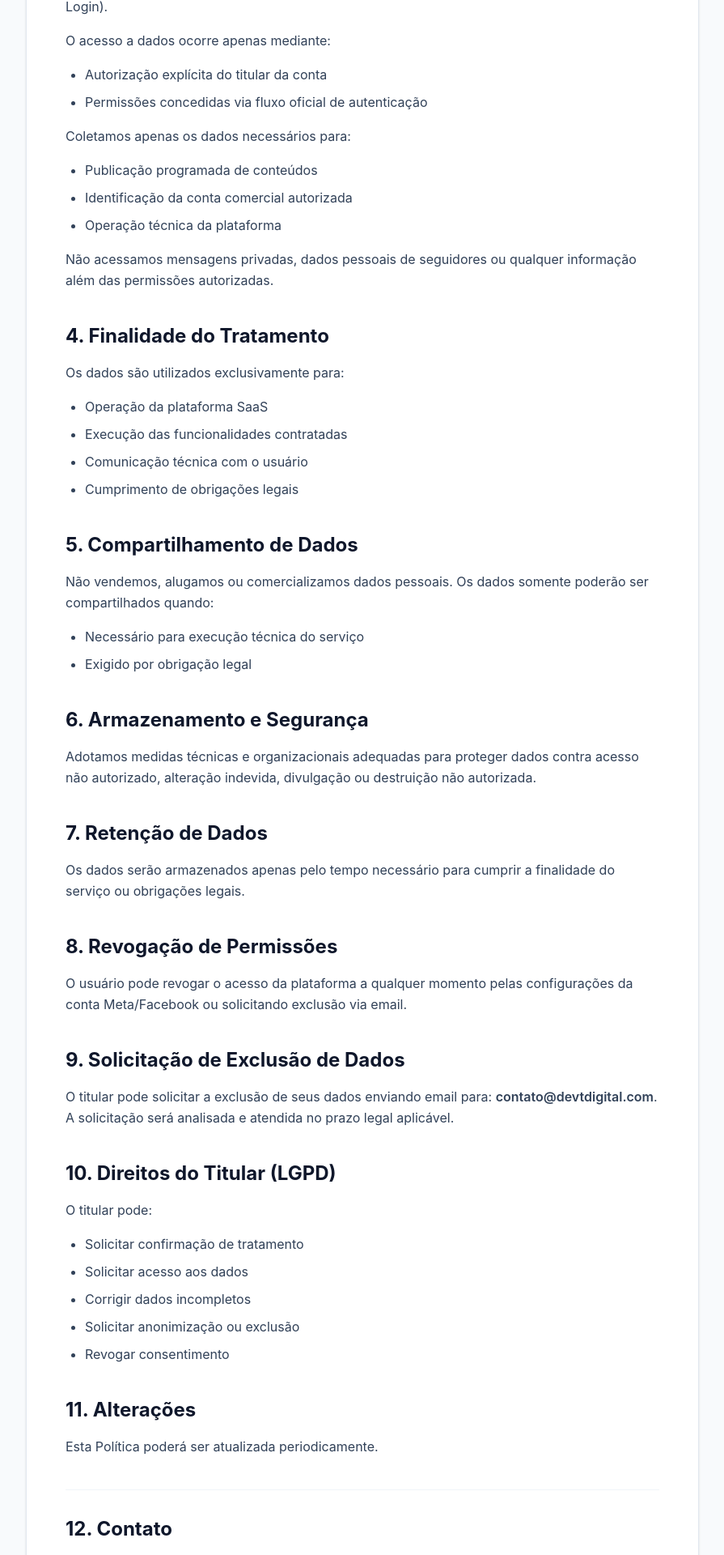
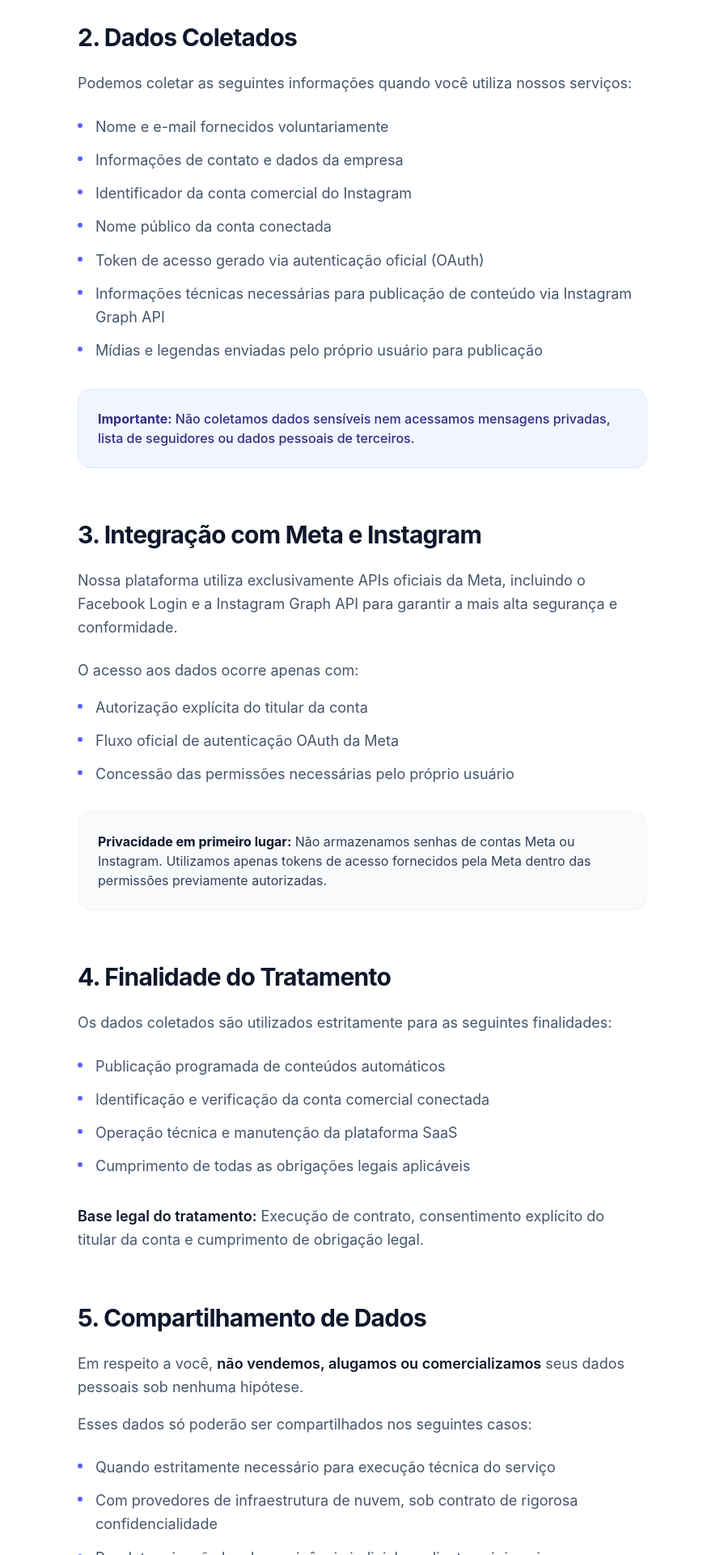
Before and after one commit to thiagoleites/dvt-emp, a Nuxt app: page /privacidade in a window 1280 px wide. Shown: the part 880-2800 px from the top of the page at 81% size, without its empty margins (192-1087 px from the left). Built offline with nearby package versions, Linux system fonts and the light colour scheme.

Commit message:
feat: Implement a redesigned privacy policy page with updated content and improved structure.

```diff
--- a/app/assets/css/main.css
+++ b/app/assets/css/main.css
@@ -1,5 +1,5 @@
+@import url('https://fonts.googleapis.com/css2?family=Figtree:ital,wght@0,300..900;1,300..900&display=swap');
 @import "tailwindcss";
-@import url('https://fonts.googleapis.com/css2?family=Figtree:ital,wght@0,300..900;1,300..900&display=swap');
 
 html {
     scroll-behavior: smooth;
--- a/app/pages/privacidade.vue
+++ b/app/pages/privacidade.vue
@@ -1,130 +1,250 @@
 <script setup lang="ts">
-import { ref } from 'vue'
+import { computed } from 'vue'
 
-const currentYear = ref(new Date().getFullYear())
+const currentYear = computed(() => new Date().getFullYear())
+
+const lastUpdated = 'Fevereiro de 2026'
 </script>
 
 <template>
-  <div class="min-h-screen bg-slate-50 font-sans selection:bg-slate-200">
+  <div class="min-h-screen bg-white font-sans selection:bg-indigo-100 selection:text-indigo-900">
     <Header />
-    <main class="pt-32 pb-24">
-      <div class="max-w-4xl mx-auto px-4 sm:px-6 lg:px-8">
-        <div
+
+    <!-- Hero Header -->
+    <header class="pt-32 pb-16 md:pt-40 md:pb-24 bg-slate-50 border-b border-slate-100">
+      <div class="max-w-3xl mx-auto px-4 sm:px-6 lg:px-8 text-center text-balance">
+        <div v-motion :initial="{ opacity: 0, y: 20 }" :enter="{ opacity: 1, y: 0 }" :transition="{ duration: 500 }">
+          <p class="inline-flex items-center rounded-full px-4 py-1.5 text-sm font-medium text-indigo-600 bg-indigo-50 ring-1 ring-inset ring-indigo-600/10 mb-6">
+            Termos & Políticas
+          </p>
+          <h1 class="text-4xl sm:text-5xl lg:text-6xl font-extrabold text-slate-900 tracking-tight mb-6 mt-2 leading-[1.1]">
+            Nossa Política de<br class="hidden sm:block" /> Privacidade
+          </h1>
+          <p class="text-lg sm:text-xl text-slate-500 leading-relaxed max-w-2xl mx-auto">
+            Transparência e compromisso com a segurança dos seus dados na Devt Digital.
+          </p>
+        </div>
+      </div>
+    </header>
+
+    <!-- Main Content -->
+    <main class="py-16 md:py-24">
+      <div class="max-w-3xl mx-auto px-4 sm:px-6 lg:px-8">
+        <article
           v-motion
           :initial="{ opacity: 0, y: 20 }"
           :enter="{ opacity: 1, y: 0 }"
-          :transition="{ duration: 500 }"
-          class="bg-white rounded-3xl p-8 sm:p-12 shadow-sm border border-slate-200"
+          :transition="{ duration: 700, delay: 100 }"
+          class="space-y-16 text-slate-600 text-lg sm:text-[1.125rem] leading-relaxed"
         >
-          <div class="mb-12">
-            <h1 class="text-4xl font-extrabold text-slate-900 tracking-tight mb-4">Política de Privacidade</h1>
-            <p class="text-xl text-slate-500 font-medium">Devt Digital – Plataforma SaaS</p>
-          </div>
-
-          <div class="space-y-10 text-slate-700 leading-relaxed">
+          <!-- Sections here -->
           <section>
-              <h2 class="text-2xl font-bold text-slate-900 mb-4">1. Introdução</h2>
-              <p>A Devt Digital é uma empresa de tecnologia responsável pelo desenvolvimento de plataformas SaaS. Esta Política explica como coletamos, utilizamos e protegemos dados pessoais, em conformidade com a Lei Geral de Proteção de Dados (Lei nº 13.709/2018 – LGPD) e com as diretrizes da Meta Platform Policy.</p>
+            <h2 class="text-2xl sm:text-3xl font-bold text-slate-900 mb-6 tracking-tight">1. Introdução</h2>
+            <p>
+              A Devt Digital é uma empresa de tecnologia responsável pelo desenvolvimento de plataformas SaaS
+              (Software como Serviço). Esta Política de Privacidade descreve como coletamos, utilizamos e
+              protegemos dados pessoais, em conformidade com a <strong class="font-semibold text-slate-900">Lei Geral de Proteção de Dados</strong> (Lei nº 13.709/2018 – LGPD)
+              e com a Meta Platform Policy.
+            </p>
           </section>
 
           <section>
-              <h2 class="text-2xl font-bold text-slate-900 mb-4">2. Dados Coletados</h2>
-              <p>Podemos coletar:</p>
-              <ul class="list-disc pl-6 mt-4 space-y-2">
-                <li>Nome e email fornecidos voluntariamente</li>
-                <li>Informações de contato</li>
-                <li>Dados técnicos necessários para autenticação via APIs oficiais</li>
-                <li>Dados da conta comercial autorizada, quando integrados via Instagram Graph API</li>
+            <h2 class="text-2xl sm:text-3xl font-bold text-slate-900 mb-6 tracking-tight">2. Dados Coletados</h2>
+            <p class="mb-4">Podemos coletar as seguintes informações quando você utiliza nossos serviços:</p>
+            <ul class="space-y-3 mt-6">
+              <li class="flex items-start">
+                <span class="flex-shrink-0 w-1.5 h-1.5 rounded-full bg-indigo-500 mt-2.5 mr-4"></span>
+                <span>Nome e e-mail fornecidos voluntariamente</span>
+              </li>
+              <li class="flex items-start">
+                <span class="flex-shrink-0 w-1.5 h-1.5 rounded-full bg-indigo-500 mt-2.5 mr-4"></span>
+                <span>Informações de contato e dados da empresa</span>
+              </li>
+              <li class="flex items-start">
+                <span class="flex-shrink-0 w-1.5 h-1.5 rounded-full bg-indigo-500 mt-2.5 mr-4"></span>
+                <span>Identificador da conta comercial do Instagram</span>
+              </li>
+              <li class="flex items-start">
+                <span class="flex-shrink-0 w-1.5 h-1.5 rounded-full bg-indigo-500 mt-2.5 mr-4"></span>
+                <span>Nome público da conta conectada</span>
+              </li>
+              <li class="flex items-start">
+                <span class="flex-shrink-0 w-1.5 h-1.5 rounded-full bg-indigo-500 mt-2.5 mr-4"></span>
+                <span>Token de acesso gerado via autenticação oficial (OAuth)</span>
+              </li>
+              <li class="flex items-start">
+                <span class="flex-shrink-0 w-1.5 h-1.5 rounded-full bg-indigo-500 mt-2.5 mr-4"></span>
+                <span>Informações técnicas necessárias para publicação de conteúdo via Instagram Graph API</span>
+              </li>
+              <li class="flex items-start">
+                <span class="flex-shrink-0 w-1.5 h-1.5 rounded-full bg-indigo-500 mt-2.5 mr-4"></span>
+                <span>Mídias e legendas enviadas pelo próprio usuário para publicação</span>
+              </li>
             </ul>
-              <p class="mt-4">Não coletamos dados sensíveis sem consentimento explícito.</p>
+            <div class="mt-8 bg-indigo-50/80 rounded-2xl p-6 border border-indigo-100">
+              <p class="text-indigo-900 m-0 font-medium text-base">
+                <strong class="font-bold">Importante:</strong> Não coletamos dados sensíveis nem acessamos mensagens privadas, lista de seguidores ou dados pessoais de terceiros.
+              </p>
+            </div>
           </section>
 
           <section>
-              <h2 class="text-2xl font-bold text-slate-900 mb-4">3. Integração com Meta e Instagram</h2>
-              <p>Nossa plataforma utiliza exclusivamente APIs oficiais da Meta (Instagram Graph API e Facebook Login).</p>
-              <p class="mt-4">O acesso a dados ocorre apenas mediante:</p>
-              <ul class="list-disc pl-6 mt-4 space-y-2">
-                <li>Autorização explícita do titular da conta</li>
-                <li>Permissões concedidas via fluxo oficial de autenticação</li>
+            <h2 class="text-2xl sm:text-3xl font-bold text-slate-900 mb-6 tracking-tight">3. Integração com Meta e Instagram</h2>
+            <p class="mb-6">
+              Nossa plataforma utiliza exclusivamente APIs oficiais da Meta, incluindo o Facebook Login e a Instagram Graph API para garantir a mais alta segurança e conformidade.
+            </p>
+            <p class="mb-4">O acesso aos dados ocorre apenas com:</p>
+            <ul class="space-y-3 mt-4">
+              <li class="flex items-start">
+                <span class="flex-shrink-0 w-1.5 h-1.5 rounded-full bg-indigo-500 mt-2.5 mr-4"></span>
+                <span>Autorização explícita do titular da conta</span>
+              </li>
+              <li class="flex items-start">
+                <span class="flex-shrink-0 w-1.5 h-1.5 rounded-full bg-indigo-500 mt-2.5 mr-4"></span>
+                <span>Fluxo oficial de autenticação OAuth da Meta</span>
+              </li>
+              <li class="flex items-start">
+                <span class="flex-shrink-0 w-1.5 h-1.5 rounded-full bg-indigo-500 mt-2.5 mr-4"></span>
+                <span>Concessão das permissões necessárias pelo próprio usuário</span>
+              </li>
             </ul>
-              <p class="mt-4">Coletamos apenas os dados necessários para:</p>
-              <ul class="list-disc pl-6 mt-4 space-y-2">
-                <li>Publicação programada de conteúdos</li>
-                <li>Identificação da conta comercial autorizada</li>
-                <li>Operação técnica da plataforma</li>
-              </ul>
-              <p class="mt-4">Não acessamos mensagens privadas, dados pessoais de seguidores ou qualquer informação além das permissões autorizadas.</p>
+            <div class="mt-8 p-6 rounded-2xl bg-slate-50 border border-slate-100 text-slate-700">
+              <p class="m-0 text-base">
+                <strong class="font-bold text-slate-900">Privacidade em primeiro lugar:</strong> Não armazenamos senhas de contas Meta ou Instagram. Utilizamos apenas tokens de acesso fornecidos pela Meta
+                dentro das permissões previamente autorizadas.
+              </p>
+            </div>
           </section>
 
           <section>
-              <h2 class="text-2xl font-bold text-slate-900 mb-4">4. Finalidade do Tratamento</h2>
-              <p>Os dados são utilizados exclusivamente para:</p>
-              <ul class="list-disc pl-6 mt-4 space-y-2">
-                <li>Operação da plataforma SaaS</li>
-                <li>Execução das funcionalidades contratadas</li>
-                <li>Comunicação técnica com o usuário</li>
-                <li>Cumprimento de obrigações legais</li>
+            <h2 class="text-2xl sm:text-3xl font-bold text-slate-900 mb-6 tracking-tight">4. Finalidade do Tratamento</h2>
+            <p class="mb-4">Os dados coletados são utilizados estritamente para as seguintes finalidades:</p>
+            <ul class="space-y-3 mt-6">
+              <li class="flex items-start">
+                <span class="flex-shrink-0 w-1.5 h-1.5 rounded-full bg-indigo-500 mt-2.5 mr-4"></span>
+                <span>Publicação programada de conteúdos automáticos</span>
+              </li>
+              <li class="flex items-start">
+                <span class="flex-shrink-0 w-1.5 h-1.5 rounded-full bg-indigo-500 mt-2.5 mr-4"></span>
+                <span>Identificação e verificação da conta comercial conectada</span>
+              </li>
+              <li class="flex items-start">
+                <span class="flex-shrink-0 w-1.5 h-1.5 rounded-full bg-indigo-500 mt-2.5 mr-4"></span>
+                <span>Operação técnica e manutenção da plataforma SaaS</span>
+              </li>
+              <li class="flex items-start">
+                <span class="flex-shrink-0 w-1.5 h-1.5 rounded-full bg-indigo-500 mt-2.5 mr-4"></span>
+                <span>Cumprimento de todas as obrigações legais aplicáveis</span>
+              </li>
+            </ul>
+            <p class="mt-8">
+              <strong class="font-semibold text-slate-900">Base legal do tratamento:</strong>
+              Execução de contrato, consentimento explícito do titular da conta e cumprimento de obrigação legal.
+            </p>
+          </section>
+
+          <section>
+            <h2 class="text-2xl sm:text-3xl font-bold text-slate-900 mb-6 tracking-tight">5. Compartilhamento de Dados</h2>
+            <p>Em respeito a você, <strong class="font-semibold text-slate-900">não vendemos, alugamos ou comercializamos</strong> seus dados pessoais sob nenhuma hipótese.</p>
+            <p class="mt-4 mb-4">Esses dados só poderão ser compartilhados nos seguintes casos:</p>
+            <ul class="space-y-3 mt-6">
+              <li class="flex items-start">
+                <span class="flex-shrink-0 w-1.5 h-1.5 rounded-full bg-indigo-500 mt-2.5 mr-4"></span>
+                <span>Quando estritamente necessário para execução técnica do serviço</span>
+              </li>
+              <li class="flex items-start">
+                <span class="flex-shrink-0 w-1.5 h-1.5 rounded-full bg-indigo-500 mt-2.5 mr-4"></span>
+                <span>Com provedores de infraestrutura de nuvem, sob contrato de rigorosa confidencialidade</span>
+              </li>
+              <li class="flex items-start">
+                <span class="flex-shrink-0 w-1.5 h-1.5 rounded-full bg-indigo-500 mt-2.5 mr-4"></span>
+                <span>Por determinação legal ou exigência judicial, mediante prévio aviso</span>
+              </li>
             </ul>
           </section>
 
           <section>
-              <h2 class="text-2xl font-bold text-slate-900 mb-4">5. Compartilhamento de Dados</h2>
-              <p>Não vendemos, alugamos ou comercializamos dados pessoais. Os dados somente poderão ser compartilhados quando:</p>
-              <ul class="list-disc pl-6 mt-4 space-y-2">
-                <li>Necessário para execução técnica do serviço</li>
-                <li>Exigido por obrigação legal</li>
+            <h2 class="text-2xl sm:text-3xl font-bold text-slate-900 mb-6 tracking-tight">6. Armazenamento e Segurança</h2>
+            <p>
+              Adotamos medidas técnicas e organizacionais avançadas para proteger dados contra acessos não autorizados,
+              alterações indevidas ou divulgação ilícita, mantendo seus dados protegidos no mais alto nível de segurança do setor.
+            </p>
+          </section>
+
+          <section>
+            <h2 class="text-2xl sm:text-3xl font-bold text-slate-900 mb-6 tracking-tight">7. Retenção de Dados</h2>
+            <p>
+              Os dados são armazenados localmente de forma criptografada apenas pelo período estritamente necessário para execução do serviço ou cumprimento das nossas obrigações legais.
+            </p>
+          </section>
+
+          <section>
+            <h2 class="text-2xl sm:text-3xl font-bold text-slate-900 mb-6 tracking-tight">8. Revogação de Permissões</h2>
+            <p>
+              Você detém sempre o controle. O usuário pode revogar o acesso da nossa plataforma a qualquer momento, acessando as configurações da sua própria conta Meta/Facebook
+              (na central de aplicativos conectados).
+            </p>
+          </section>
+
+          <section>
+            <h2 class="text-2xl sm:text-3xl font-bold text-slate-900 mb-6 tracking-tight">9. Exclusão de Dados</h2>
+            <p>
+              O titular pode solicitar a exclusão total de seus dados enviando um e-mail direto para nossa equipe:
+              <a href="mailto:contato@devt.com.br" class="font-semibold text-indigo-600 hover:text-indigo-700 underline underline-offset-4 decoration-indigo-200 hover:decoration-indigo-600 transition-colors">contato@devt.com.br</a>.
+              Após a solicitação formal, todos os dados ativos serão permanentemente removidos em prazo legal e o titular receberá confirmação oficial da exclusão.
+            </p>
+          </section>
+
+          <section>
+            <h2 class="text-2xl sm:text-3xl font-bold text-slate-900 mb-6 tracking-tight">10. Direitos do Titular (LGPD)</h2>
+            <p class="mb-4">O titular tem total direito para solicitar:</p>
+            <ul class="space-y-3 mt-6">
+              <li class="flex items-start">
+                <span class="flex-shrink-0 w-1.5 h-1.5 rounded-full bg-indigo-500 mt-2.5 mr-4"></span>
+                <span>Confirmação da existência de tratamento dos dados</span>
+              </li>
+              <li class="flex items-start">
+                <span class="flex-shrink-0 w-1.5 h-1.5 rounded-full bg-indigo-500 mt-2.5 mr-4"></span>
+                <span>Acesso limpo e claro a todos dados registrados</span>
+              </li>
+              <li class="flex items-start">
+                <span class="flex-shrink-0 w-1.5 h-1.5 rounded-full bg-indigo-500 mt-2.5 mr-4"></span>
+                <span>Correção de dados incompletos ou mal formatados</span>
+              </li>
+              <li class="flex items-start">
+                <span class="flex-shrink-0 w-1.5 h-1.5 rounded-full bg-indigo-500 mt-2.5 mr-4"></span>
+                <span>Anonimização ou exclusão imediata de informações</span>
+              </li>
+              <li class="flex items-start">
+                <span class="flex-shrink-0 w-1.5 h-1.5 rounded-full bg-indigo-500 mt-2.5 mr-4"></span>
+                <span>Revogação oficial e definitiva do consentimento de uso</span>
+              </li>
             </ul>
           </section>
 
           <section>
-              <h2 class="text-2xl font-bold text-slate-900 mb-4">6. Armazenamento e Segurança</h2>
-              <p>Adotamos medidas técnicas e organizacionais adequadas para proteger dados contra acesso não autorizado, alteração indevida, divulgação ou destruição não autorizada.</p>
+            <h2 class="text-2xl sm:text-3xl font-bold text-slate-900 mb-6 tracking-tight">11. Alterações</h2>
+            <p>Esta Política de Privacidade poderá ser atualizada periodicamente para refletir mudanças tecnológicas ou diretivas legais. Manteremos você informado.</p>
           </section>
 
-            <section>
-              <h2 class="text-2xl font-bold text-slate-900 mb-4">7. Retenção de Dados</h2>
-              <p>Os dados serão armazenados apenas pelo tempo necessário para cumprir a finalidade do serviço ou obrigações legais.</p>
-            </section>
-
-            <section>
-              <h2 class="text-2xl font-bold text-slate-900 mb-4">8. Revogação de Permissões</h2>
-              <p>O usuário pode revogar o acesso da plataforma a qualquer momento pelas configurações da conta Meta/Facebook ou solicitando exclusão via email.</p>
-            </section>
-
-            <section>
-              <h2 class="text-2xl font-bold text-slate-900 mb-4">9. Solicitação de Exclusão de Dados</h2>
-              <p>O titular pode solicitar a exclusão de seus dados enviando email para: <span class="font-semibold">contato@devtdigital.com</span>. A solicitação será analisada e atendida no prazo legal aplicável.</p>
-            </section>
-
-            <section>
-              <h2 class="text-2xl font-bold text-slate-900 mb-4">10. Direitos do Titular (LGPD)</h2>
-              <p>O titular pode:</p>
-              <ul class="list-disc pl-6 mt-4 space-y-2">
-                <li>Solicitar confirmação de tratamento</li>
-                <li>Solicitar acesso aos dados</li>
-                <li>Corrigir dados incompletos</li>
-                <li>Solicitar anonimização ou exclusão</li>
-                <li>Revogar consentimento</li>
-              </ul>
-            </section>
-
-            <section>
-              <h2 class="text-2xl font-bold text-slate-900 mb-4">11. Alterações</h2>
-              <p>Esta Política poderá ser atualizada periodicamente.</p>
-            </section>
-
-            <section class="pt-8 border-t border-slate-100">
-              <h2 class="text-2xl font-bold text-slate-900 mb-4">12. Contato</h2>
-              <div class="space-y-1">
-                <p>Email: <span class="font-semibold">contato@devtdigital.com</span></p>
-                <p>Localização: Brasil</p>
+          <section class="mt-16 pt-12 border-t border-slate-200">
+            <h2 class="text-2xl sm:text-3xl font-bold text-slate-900 mb-8 tracking-tight">12. Contato</h2>
+            <div class="grid sm:grid-cols-2 gap-6">
+              <div class="bg-indigo-50/50 rounded-2xl p-6 border border-indigo-100 flex flex-col justify-center">
+                <p class="text-sm font-medium text-indigo-600 mb-1">E-mail de Contato</p>
+                <a href="mailto:contato@devt.com.br" class="text-lg font-semibold text-slate-900 hover:text-indigo-600 transition-colors">contato@devt.com.br</a>
+              </div>
+              <div class="bg-slate-50/80 rounded-2xl p-6 border border-slate-100 flex flex-col justify-center">
+                <p class="text-sm font-medium text-slate-500 mb-1">Localização</p>
+                <p class="text-lg font-semibold text-slate-900">Brasil</p>
+              </div>
             </div>
           </section>
-          </div>
-        </div>
+        </article>
 
-        <div class="mt-12 text-center text-slate-500 text-sm">
-          <p class="mb-2">Última atualização: {{ currentYear }}</p>
+        <!-- Footer Notice -->
+        <div class="mt-24 pt-8 border-t border-slate-100 text-center text-slate-500 text-sm">
+          <p class="mb-2">Última atualização: <span class="font-medium text-slate-700">{{ lastUpdated }}</span></p>
           <p>&copy; {{ currentYear }} Devt Digital. Todos os direitos reservados.</p>
         </div>
       </div>
```
Also changed, not shown: 1 other file (tests, documents, lock files or other folders). Lines whose indentation alone changed are shown as unchanged.
